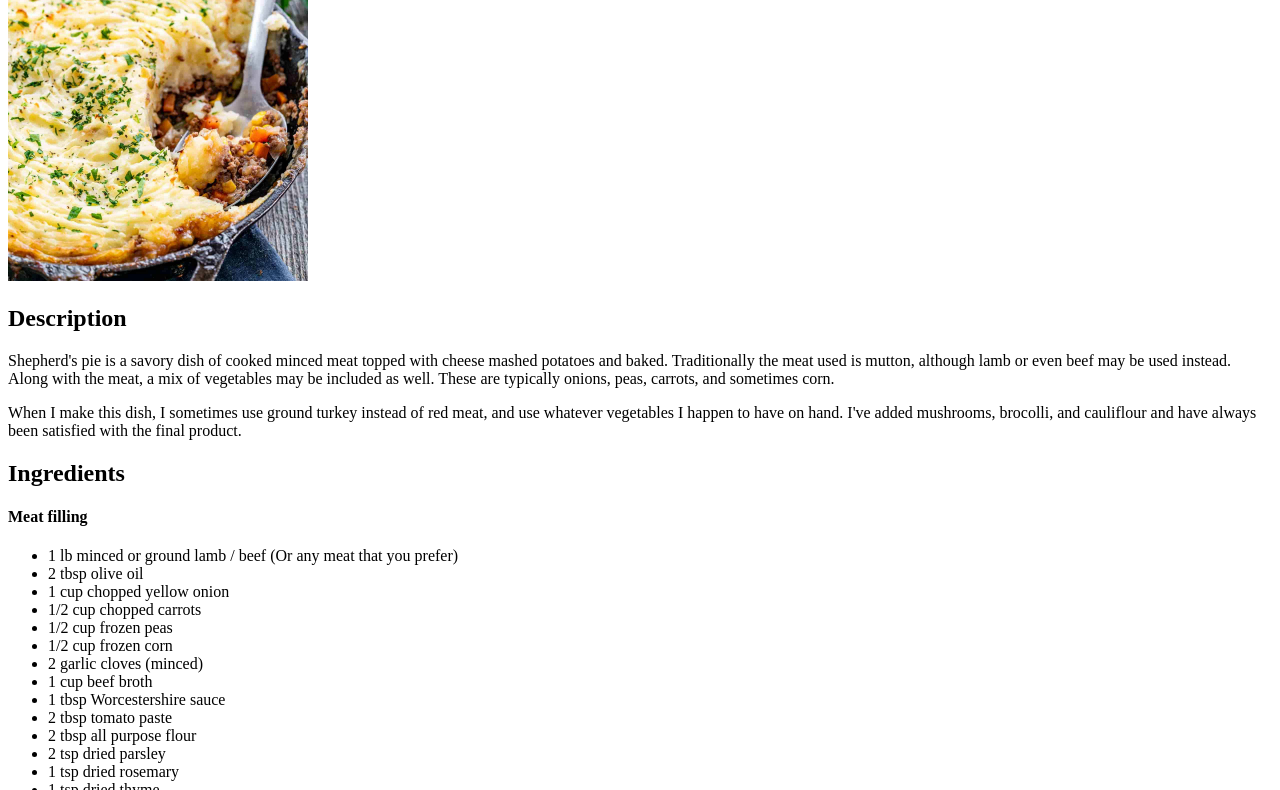
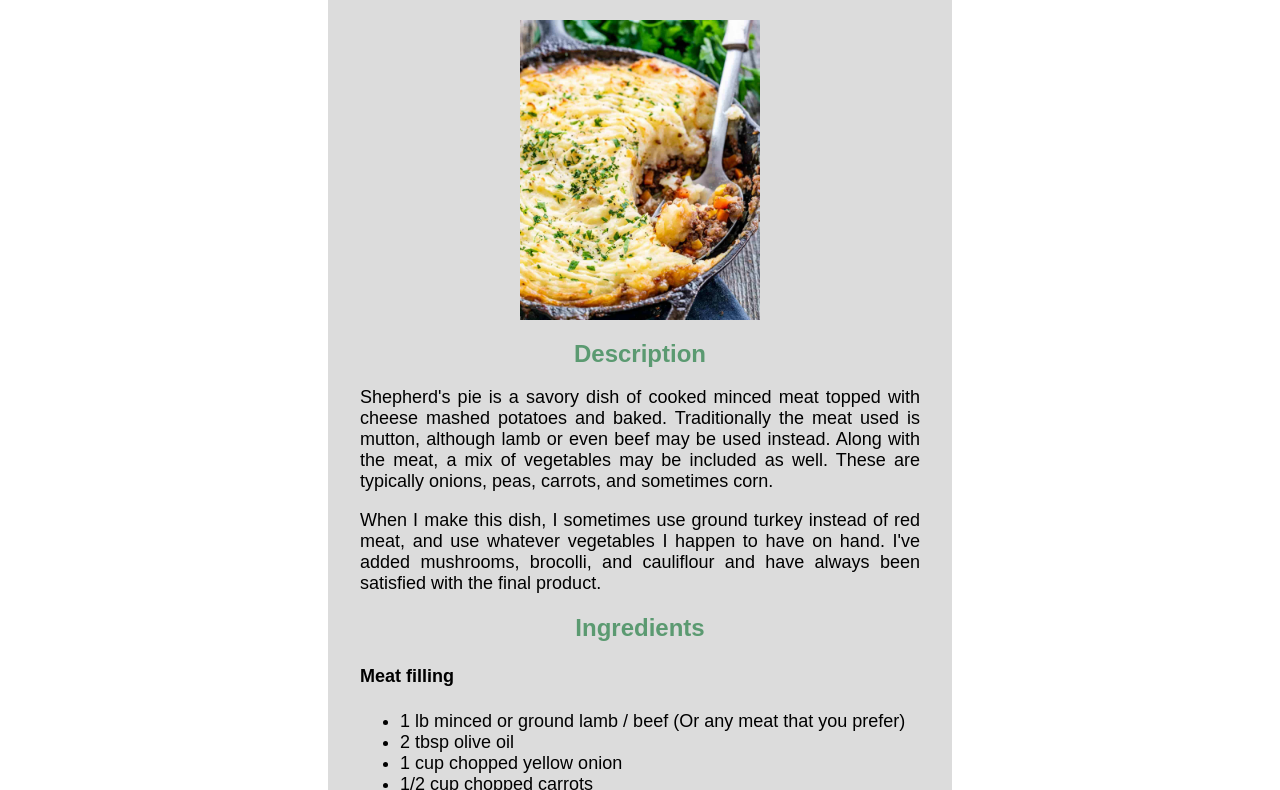
Before and after one commit to Matt-Robey/odin-recipes, a plain HTML site: page recipes/shepherds-pie.html in a window 1280 px wide. Shown: the part 174-964 px from the top of the page. Drawn offline with Linux system fonts and the light colour scheme.

Commit message:
Add css styles
Added stylesheet with class and type selectors.
Wrapped page content in a new div to add styles

```diff
--- a/recipes/shepherds-pie.html
+++ b/recipes/shepherds-pie.html
@@ -4,15 +4,17 @@
   <meta charset="UTF-8">
   <meta http-equiv="X-UA-Compatible" content="IE=edge">
   <meta name="viewport" content="width=device-width, initial-scale=1.0">
+  <link rel="stylesheet" href="../styles/styles.css">
   <title>Shepherd's Pie Recipe</title>
 </head>
 <body>
-  <h1>Shepherd's Pie</h1>
+  <div class="container">
+  <h1 class="title">Shepherd's Pie</h1>
   <img width="300" src="../img/shepherds-pie.jpeg" alt="Shepherd's Pie">
-  <h2>Description</h2>
+  <h2 class="heading">Description</h2>
   <p>Shepherd's pie is a savory dish of cooked minced meat topped with cheese mashed potatoes and baked. Traditionally the meat used is mutton, although lamb or even beef may be used instead. Along with the meat, a mix of vegetables may be included as well. These are typically onions, peas, carrots, and sometimes corn.</p>
   <p>When I make this dish, I sometimes use ground turkey instead of red meat, and use whatever vegetables I happen to have on hand. I've added mushrooms, brocolli, and cauliflour and have always been satisfied with the final product.</p>
-  <h2>Ingredients</h2>
+  <h2 class="heading">Ingredients</h2>
   <h4>Meat filling</h4>
   <ul>
     <li>1 lb minced or ground lamb / beef (Or any meat that you prefer)</li>
@@ -41,7 +43,7 @@
     <li>1/4 tsp ground black pepper</li>
     <li>1/4 cup parmesan cheese</li>
   </ul>
-  <h2>Steps</h2>
+  <h2 class="heading">Steps</h2>
   <ol>
     <li>Heat a large skillet at medium-high heat and add the oilwhen hot. Add the onions and cook for 5 minutes, stirring occasionally.</li>
     <li>Add the meat and break it apart. Add carrots, herbs, salt, and pepper, and stir well. Cook for 6-8 minutes, until the meat is browned, stirring occasionally.</li>
@@ -56,5 +58,6 @@
     <li>Bake uncovered for 25-30 minutes. Let cool before serving.</li>
   </ol>
   <a href="../index.html">Back to recipes</a>
+</div>
 </body>
 </html>
--- /dev/null
+++ b/styles/styles.css
@@ -0,0 +1,33 @@
+body {
+  background-color: white;
+  font-family: Arial, Helvetica, sans-serif;
+  font-size: 18px;
+}
+
+.container {
+  margin: 2rem 20rem;
+  padding: 2rem;
+  background-color: gainsboro;
+}
+
+.title,
+.heading {
+  font-size: 52px;
+  color: #5b9a71;
+  text-align: center;
+}
+
+img {
+  display: block;
+  height: 300px;
+  width: auto;
+  margin: auto;
+}
+
+.heading {
+  font-size: 24px;
+}
+
+p {
+  text-align: justify;
+}
```
Also changed, not shown: index.html (+4 -1 lines), recipes/tomato-sauce.html (+7 -4 lines), recipes/tortilla-pizza.html (+7 -4 lines).
